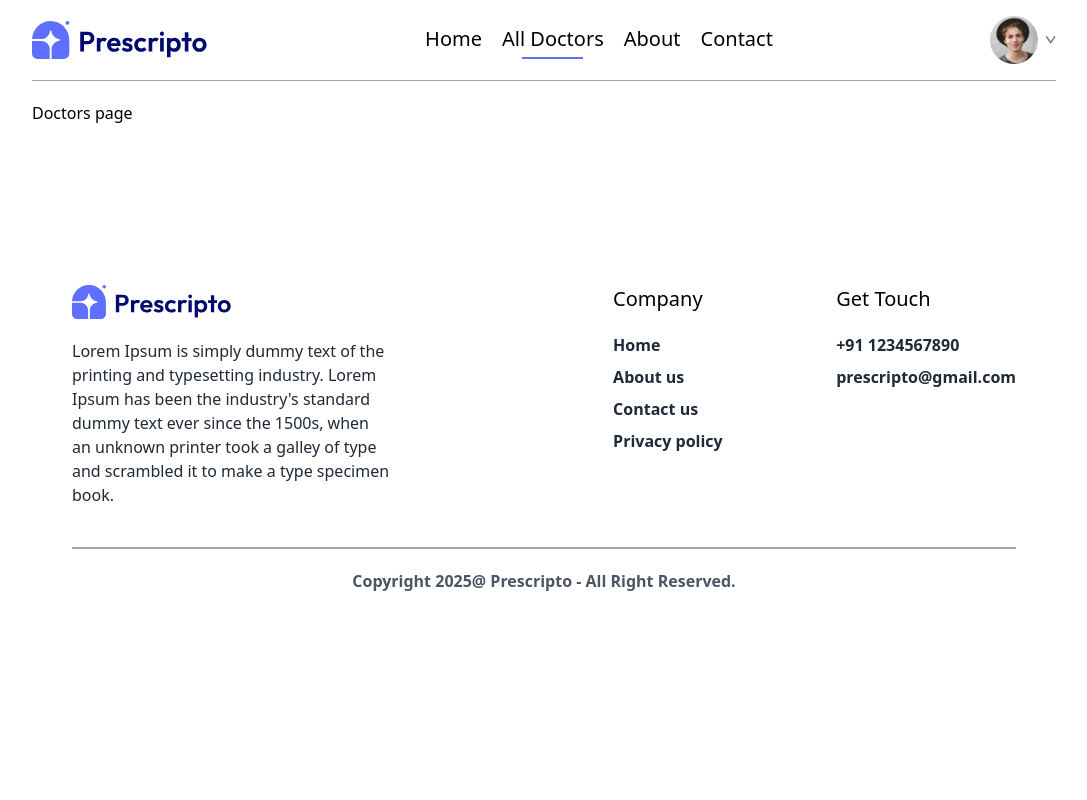
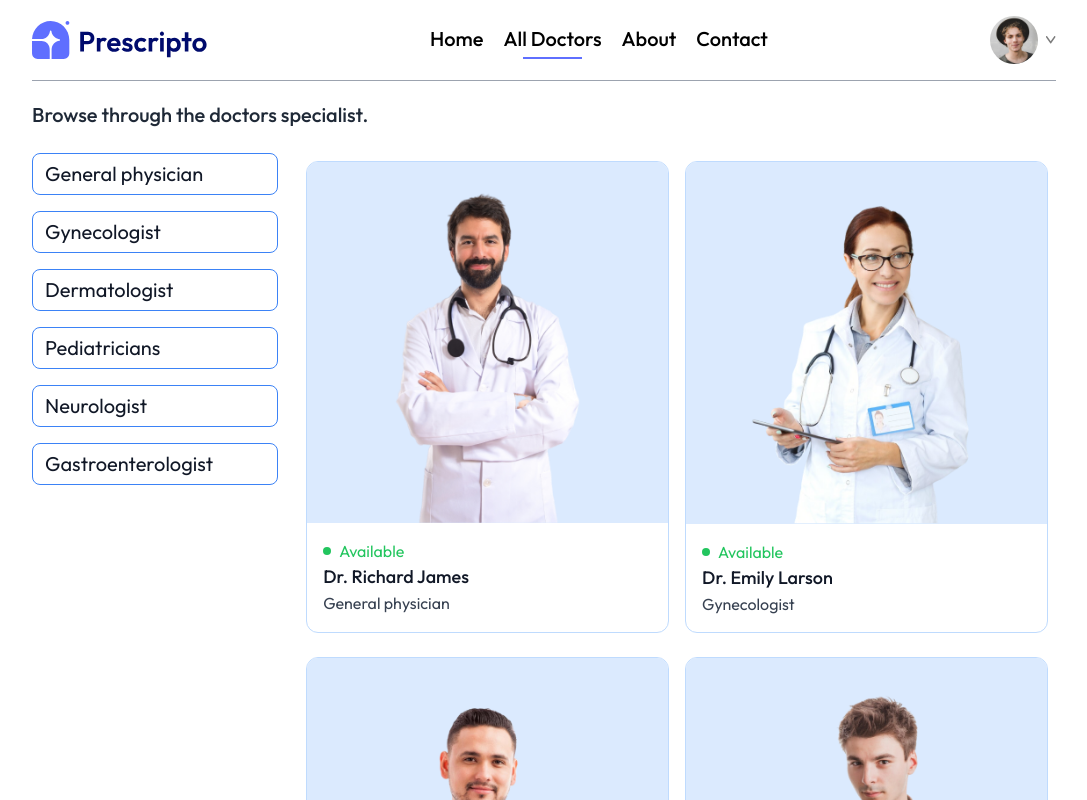
Before and after one commit to jim2107054/MERN_Projects, a React (Vite) app in the folder Prescripto/frontend/: page /doctors in a window 1280 px wide. Shown: the top 800 px of the page, without its empty margins (96-1183 px from the left). Built offline with nearby package versions, Linux system fonts and the light colour scheme.

Commit message:
all doctors done

```diff
--- a/Prescripto/frontend/src/components/Navbar.jsx
+++ b/Prescripto/frontend/src/components/Navbar.jsx
@@ -17,7 +17,7 @@ const Navbar = () => {
 
   return (
     <div className="flex items-center justify-between text-sm py-4 mb-5 border-b border-b-gray-400">
-      <img className="w-44 cursor-pointer" src={assets.logo} alt="logo" />
+      <img onClick={()=>navigate('/')} className="w-44 cursor-pointer" src={assets.logo} alt="logo" />
       <ul className="hidden md:flex items-start gap-5 text-xl font-medium">
         <NavLink to="/">
           <li className="Navbar-li">Home</li>
--- a/Prescripto/frontend/src/index.css
+++ b/Prescripto/frontend/src/index.css
@@ -1,6 +1,12 @@
+@import url('https://fonts.googleapis.com/css2?family=Outfit:wght@100..900&family=Poppins:ital,wght@0,100;0,200;0,300;0,400;0,500;0,600;0,700;0,800;0,900;1,100;1,200;1,300;1,400;1,500;1,600;1,700;1,800;1,900&family=Roboto:ital,wght@0,100..900;1,100..900&display=swap');
+
 @tailwind base;
 @tailwind components;
 @tailwind utilities;
+
+*{
+    font-family: Outfit;
+}
 
 .Navbar-li{
     @apply py-1
@@ -17,3 +23,7 @@
 ::-webkit-scrollbar{
     @apply hidden
 }
+
+.SpecialistDoctors{
+    @apply w-[94vw] sm:w-auto pl-3 py-1.5 pr-16 border border-blue-500 rounded-lg transition-all cursor-pointer hover:scale-105 duration-500
+}
--- a/Prescripto/frontend/src/pages/Doctors.jsx
+++ b/Prescripto/frontend/src/pages/Doctors.jsx
@@ -1,9 +1,70 @@
-import React from 'react'
+import React, { useContext, useEffect, useState } from 'react'
+import { useNavigate, useParams } from 'react-router-dom'
+import { AppContext } from '../context/AppContext';
 
 const Doctors = () => {
+  const {speciality} = useParams();
+  const navigate = useNavigate();
+
+  //Specialist doctors will be shown in the right side of the page
+  const [filterDoc, setFilterDoc] = useState([]);
+
+  const {doctors} = useContext(AppContext);
+
+  //Filter the doctors based on the speciality
+  const applyFilter = ()=>{
+    if(speciality){
+      setFilterDoc(doctors.filter((doctor)=>(
+        doctor.speciality.toLowerCase() === speciality.toLowerCase()
+      )))
+    }
+    else{
+      setFilterDoc(doctors);
+    }
+  }
+
+  useEffect(()=>{
+    applyFilter();
+  },[doctors,speciality])
+
+  //specialitys
+  const handleGeneralPhysician = () => speciality === 'General physician' ? navigate('/doctors') : navigate('/doctors/General physician');
+  const handleGynecologist = () => speciality === 'Gynecologist' ? navigate('/doctors') : navigate('/doctors/Gynecologist');
+  const handleDermatologist = () => speciality === 'Dermatologist' ? navigate('/doctors'):navigate('/doctors/Dermatologist');
+  const handlePediatricians = () => speciality === 'Pediatricians' ? navigate('/doctors'):navigate('/doctors/Pediatricians');
+  const handleNeurologist = () => speciality === 'Neurologist' ? navigate('/doctors'): navigate('/doctors/Neurologist');
+  const handleGastroenterologist = () => speciality === 'Gastroenterologist' ? navigate('/doctors'): navigate('/doctors/Gastroenterologist');
+
+
   return (
     <div>
-        Doctors page
+        <p className="text-gray-800 text-xl font-medium">Browse through the doctors specialist.</p>
+        <div className="flex flex-col sm:flex-row items-start gap-5 mt-6">
+          <div className='flex flex-col gap-4 text-xl text-gray-900'>
+            <p onClick={handleGeneralPhysician} className={`SpecialistDoctors ${speciality==="General physician"?"bg-indigo-200 text-black":""}`}>General physician</p>
+            <p onClick={handleGynecologist} className={`SpecialistDoctors ${speciality==="Gynecologist"?"bg-indigo-200 text-black":""}`}>Gynecologist</p>
+            <p onClick={handleDermatologist} className={`SpecialistDoctors ${speciality==="Dermatologist"?"bg-indigo-200 text-black":""}`}>Dermatologist</p>
+            <p onClick={handlePediatricians} className={`SpecialistDoctors ${speciality==="Pediatricians"?"bg-indigo-200 text-black":""}`}>Pediatricians</p>
+            <p onClick={handleNeurologist} className={`SpecialistDoctors ${speciality==="Neurologist"?"bg-indigo-200 text-black":""}`}>Neurologist</p>
+            <p onClick={handleGastroenterologist} className={`SpecialistDoctors ${speciality==="Gastroenterologist"?"bg-indigo-200 text-black":""}`}>Gastroenterologist</p>
+          </div>
+          <div className="w-full p-2 grid grid-cols-auto gap-4 gap-y-6">
+            {
+              filterDoc.map((doctor,index)=>(
+                <div onClick={()=>navigate(`/appointment/${doctor._id}`)} className="border border-blue-200 rounded-xl overflow-hidden cursor-pointer hover:translate-y-[-10px] transition-all duration-500" key={index}>
+                  <img src={doctor.image} alt="" className="bg-blue-100" />
+                  <div className="p-4">
+                    <div className="flex items-center gap-2 text-center text-base text-green-500">
+                    <p className="w-2 h-2 rounded-full bg-green-500"></p><p>Available</p>
+                    </div>
+                    <p className="text-gray-900 text-lg font-medium">{doctor.name}</p>
+                    <p className="text-gray-700 text-base">{doctor.speciality}</p>
+                  </div>
+                </div>
+              ))
+            }
+          </div>
+        </div>
     </div>
   )
 }
```
